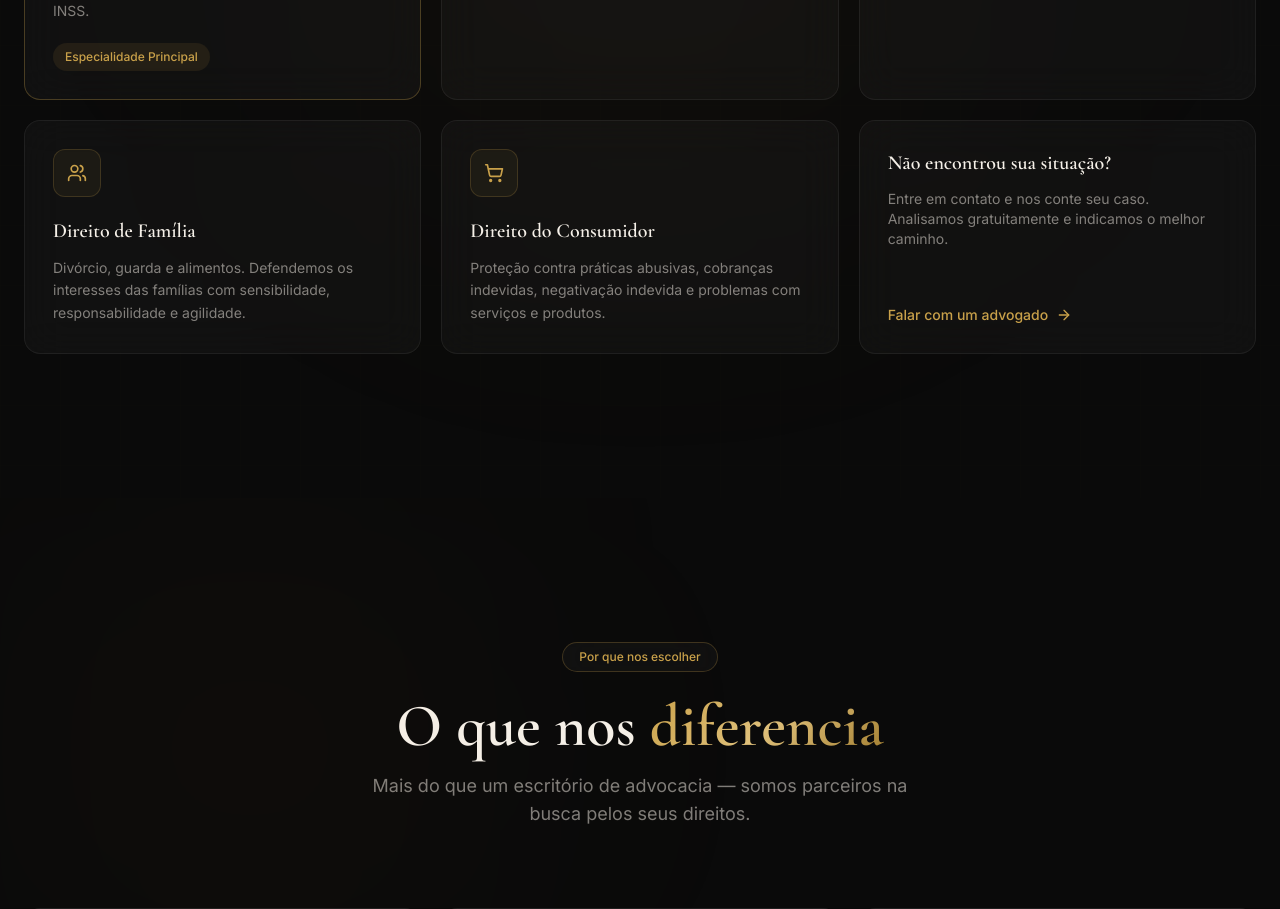
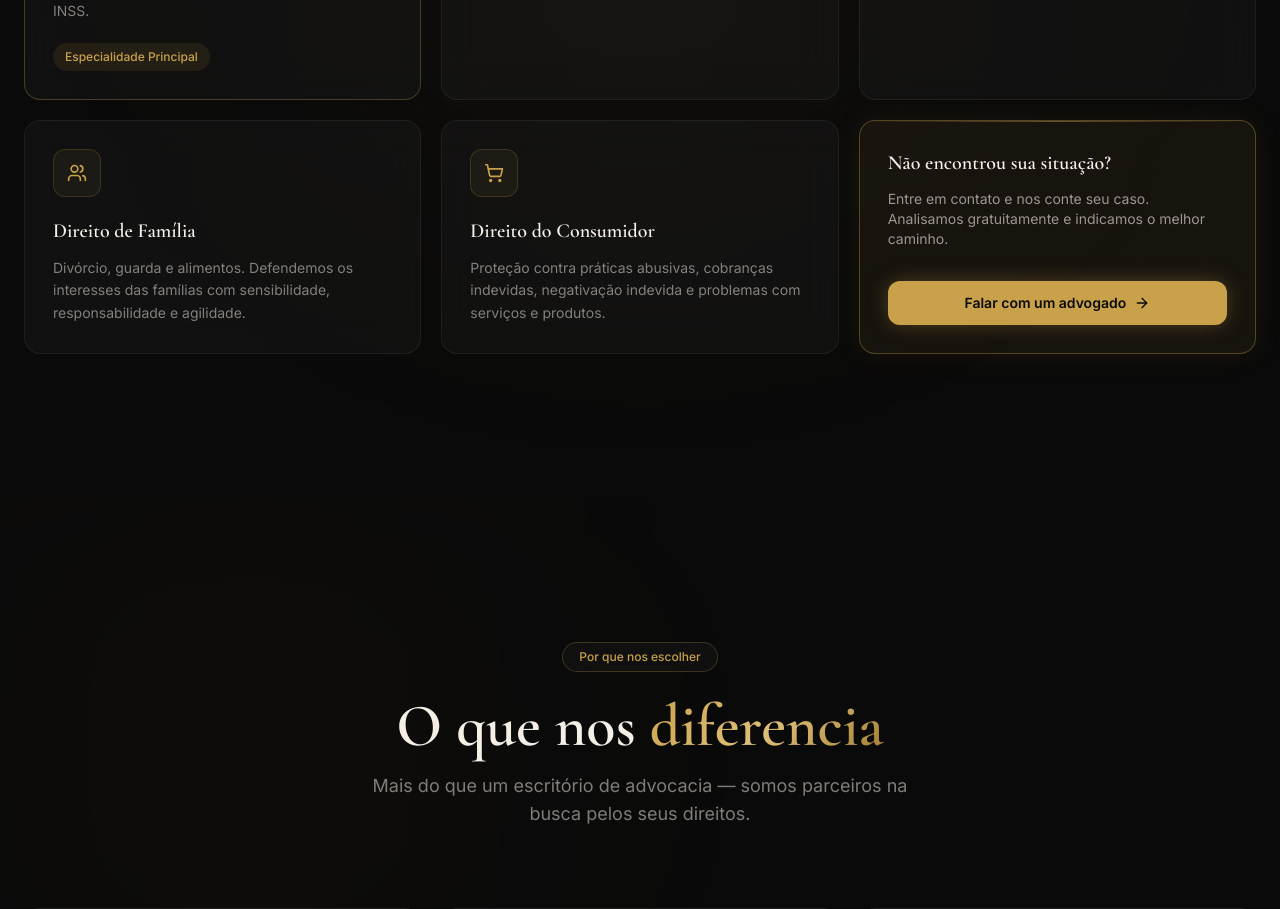
Before and after one commit to viniciuscarregosaa/gm-advocacia, a React (Vite) app: page / in a window 1280 px wide. Shown: the part 1680-2589 px from the top of the page. Built offline with nearby package versions, Linux system fonts and the light colour scheme.

Commit message:
feat: destaque maior no botão falar com advogado em serviços

```diff
--- a/src/sections/Services.jsx
+++ b/src/sections/Services.jsx
@@ -140,20 +140,38 @@ export default function Services() {
               href={WA_LINK}
               target="_blank"
               rel="noreferrer"
-              className="group glass rounded-2xl p-7 border border-white/[0.06] hover:border-gold/30 transition-all duration-300 h-full flex flex-col items-start justify-between hover:-translate-y-1 min-h-[200px]"
-              style={{ display: 'flex', flexDirection: 'column' }}
+              className="group relative rounded-2xl p-7 border transition-all duration-300 h-full flex flex-col items-start justify-between hover:-translate-y-1 min-h-[200px] overflow-hidden"
+              style={{
+                display: 'flex',
+                flexDirection: 'column',
+                background: 'rgba(201,161,74,0.07)',
+                borderColor: 'rgba(201,161,74,0.35)',
+                boxShadow: '0 0 30px rgba(201,161,74,0.08)',
+              }}
             >
+              {/* Linha dourada topo */}
+              <div
+                className="absolute top-0 left-0 right-0 h-px"
+                style={{ background: `linear-gradient(90deg, transparent, ${GOLD}70, transparent)` }}
+              />
+
               <div>
                 <h3 className="font-serif text-xl font-semibold text-cream mb-3">
                   Não encontrou sua situação?
                 </h3>
-                <p className="text-sm text-cream/50">
+                <p className="text-sm text-cream/60">
                   Entre em contato e nos conte seu caso. Analisamos gratuitamente e indicamos o melhor caminho.
                 </p>
               </div>
+
+              {/* Botão em destaque */}
               <div
-                className="mt-6 flex items-center gap-2 text-sm font-medium group-hover:gap-3 transition-all"
-                style={{ color: GOLD }}
+                className="mt-6 w-full flex items-center justify-center gap-2 font-semibold text-sm px-5 py-3 rounded-xl transition-all duration-300 group-hover:gap-3 group-hover:opacity-90"
+                style={{
+                  background: GOLD,
+                  color: '#0A0A0A',
+                  boxShadow: '0 0 20px rgba(201,161,74,0.3)',
+                }}
               >
                 Falar com um advogado
                 <ArrowRight className="w-4 h-4" />
```
